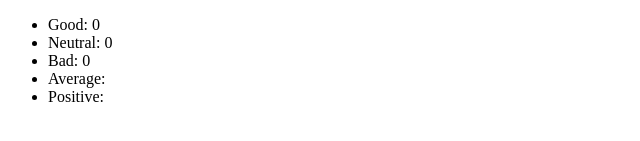
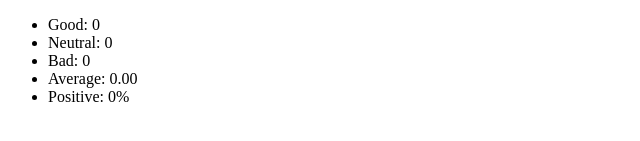
Before and after one commit to krullmizter/fullstackopen, a React (Vite) app in the folder part1/unicafe/: page / in a window 1280 px wide. Shown: the part 199-340 px from the top of the page, without its empty margins (0-640 px from the left). Built offline with nearby package versions, Linux system fonts and the light colour scheme.

Commit message:
1.7 done
- Added statistics based on the feedback
- Cleaned up the code a bit, added some comments

```diff
--- a/part1/unicafe/src/App.jsx
+++ b/part1/unicafe/src/App.jsx
@@ -10,23 +10,29 @@ const App = () => {
   const neutralClick = () => setNeutral(neutral + 1);
   const badClicks = () => setBad(bad + 1);
 
+  // Statistic variables
+  const total = good + neutral + bad;
+  const avgFeedback = total > 0 ? (good - bad) / total : 0;
+  const posFeedback = total > 0 ? (good / total) * 100 : 0;
+
   return (
     <div>
       <h1>Unicafe</h1>
       <h2>Give feedback</h2>
 
-      <button onClick={goodClicks}>Good</button>
-      <button onClick={neutralClick}>Neutral</button>
-      <button onClick={badClicks}>Bad</button>
-
+      <div>
+        <button onClick={goodClicks}>Good</button>
+        <button onClick={neutralClick}>Neutral</button>
+        <button onClick={badClicks}>Bad</button>
+      </div>
 
       <h2>Statistics</h2>
       <ul>
         <li>Good: {good}</li>
         <li>Neutral: {neutral}</li>
         <li>Bad: {bad}</li>
-        <li>Average: </li>
-        <li>Positive: </li>
+        <li>Average: {avgFeedback.toFixed(2)}</li>
+        <li>Positive: {posFeedback.toFixed(0)}%</li>
       </ul>
     </div>
   )
```
